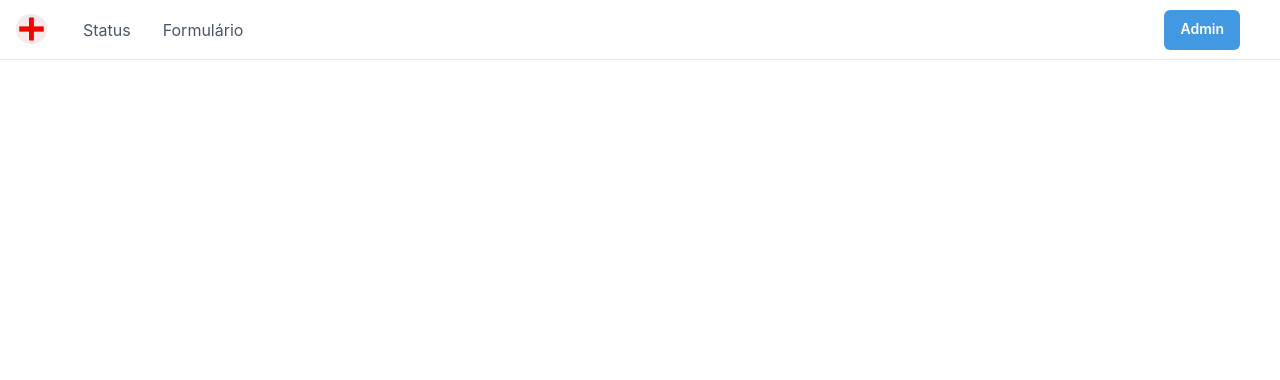
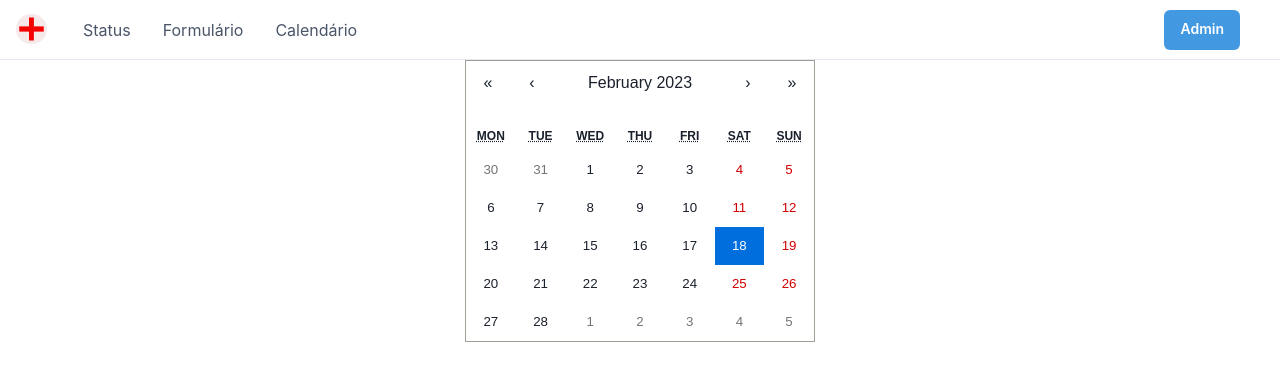
Before and after one commit to mateusvg/sistema_atestado_medico_Type_script, a React (Create React App) app: page /calendar in a window 1280 px wide. Shown: the top 380 px of the page. Built offline with nearby package versions, Linux system fonts and the light colour scheme.

Commit message:
calendar lib, schedule

```diff
--- a/package.json
+++ b/package.json
@@ -16,6 +16,7 @@
     "@types/react-dom": "^18.0.10",
     "framer-motion": "^9.0.2",
     "react": "^18.2.0",
+    "react-calendar": "^4.0.0",
     "react-dom": "^18.2.0",
     "react-router-dom": "^6.8.1",
     "react-scripts": "5.0.1",
--- a/src/App.tsx
+++ b/src/App.tsx
@@ -5,6 +5,7 @@ import NavBar from './components/NavBar'
 import Table from './Pages/Table'
 import Status from './Pages/Status'
 import Home from './Pages/Home'
+import Calendar from './Pages/Calendar'
 import { useState } from 'react';
 
 
@@ -19,6 +20,7 @@ const App = () => {
         <Route path="/" element={<Home />} />
         <Route path="/form" element={<Form />} />
         <Route path="/login" element={<Login />} />
+        <Route path="/calendar" element={<Calendar />} />
         <Route path="/login/table" element={<Table setAuth={setAuth}/>} />
         <Route path="/status" element={<Status />} />
       </Routes>
--- a/src/Components/NavBar.tsx
+++ b/src/Components/NavBar.tsx
@@ -97,6 +97,21 @@ export default function WithSubnavigation(props: any) {
                                 textDecoration: 'none',
                                 bg: useColorModeValue('gray.200', 'gray.700'),
                             }} >Formulário</Link>
+                    </HStack>
+
+                    <HStack
+                        ml={4}
+                        as={'nav'}
+                        spacing={4}
+                        display={{ base: 'none', md: 'flex' }}>
+                        <Link px={2}
+                            onClick={() => navigate('/calendar')}
+                            py={1}
+                            rounded={'md'}
+                            _hover={{
+                                textDecoration: 'none',
+                                bg: useColorModeValue('gray.200', 'gray.700'),
+                            }} >Calendário</Link>
                     </HStack>
                 </Flex>
 
@@ -294,4 +309,8 @@ const NAV_ITEMS: Array<NavItem> = [
         label: 'Status',
         href: '/status',
     },
+    {
+        label: 'Calendario',
+        href: '/calendar',
+    },
 ];
--- /dev/null
+++ b/src/Pages/Calendar.tsx
@@ -0,0 +1,21 @@
+import React, { useState } from 'react'
+import Calendar from 'react-calendar'
+import 'react-calendar/dist/Calendar.css'
+import { Center, Text, Stack } from '@chakra-ui/react'
+
+export default function () {
+    const [value, onChange] = useState(new Date())
+    console.log(value)
+    function convert(str:any) {
+        var date = new Date(str),
+          mnth = ("0" + (date.getMonth() + 1)).slice(-2),
+          day = ("0" + date.getDate()).slice(-2);
+        return [date.getFullYear(), mnth, day].join("-");
+      }
+      console.log(convert(`${value}`))
+    return (
+        <Center>
+            <Calendar onChange={onChange} value={value} />
+        </Center>
+    );
+}
--- a/src/react-app-env.d.ts
+++ b/src/react-app-env.d.ts
@@ -1 +1,2 @@
 /// <reference types="react-scripts" />
+declare module 'react-calendar'
```
Also changed, not shown: 1 other file (tests, documents, lock files or other folders).
